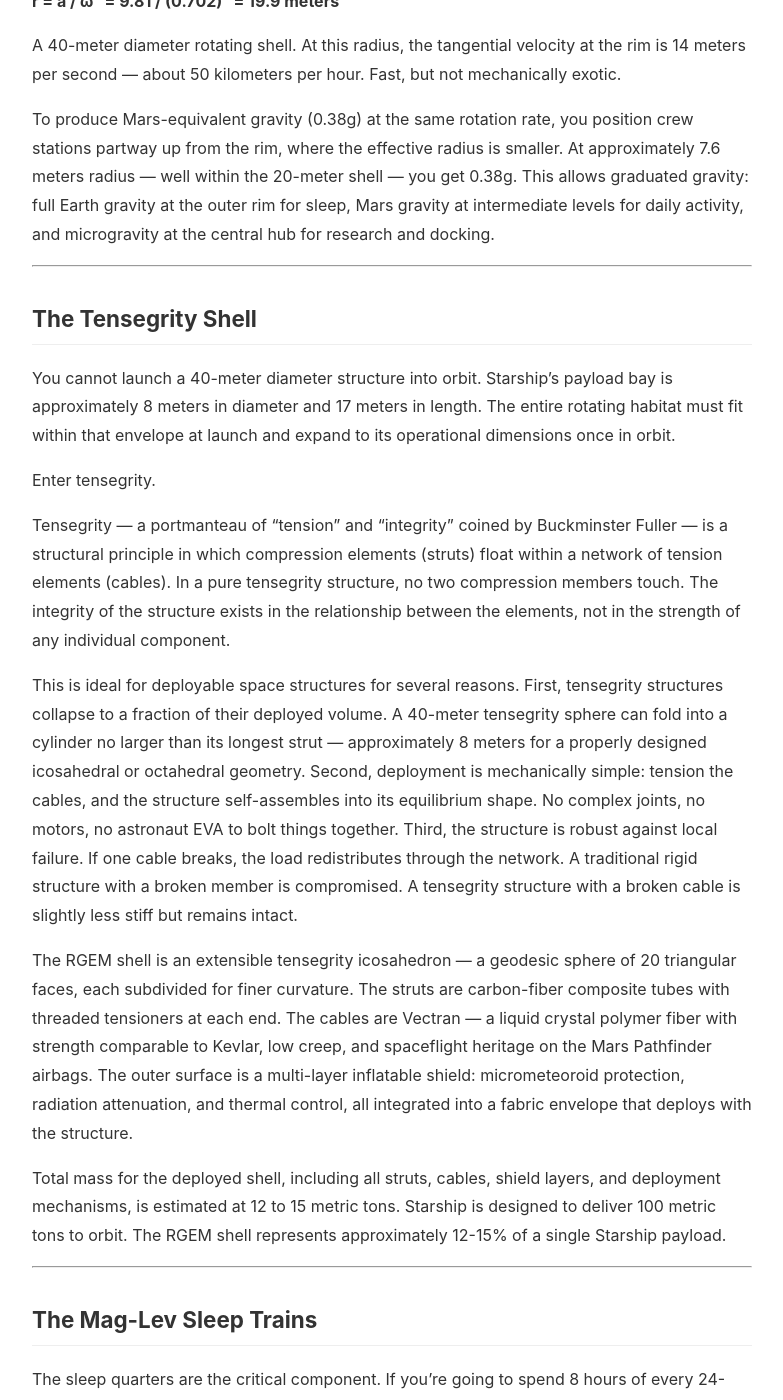
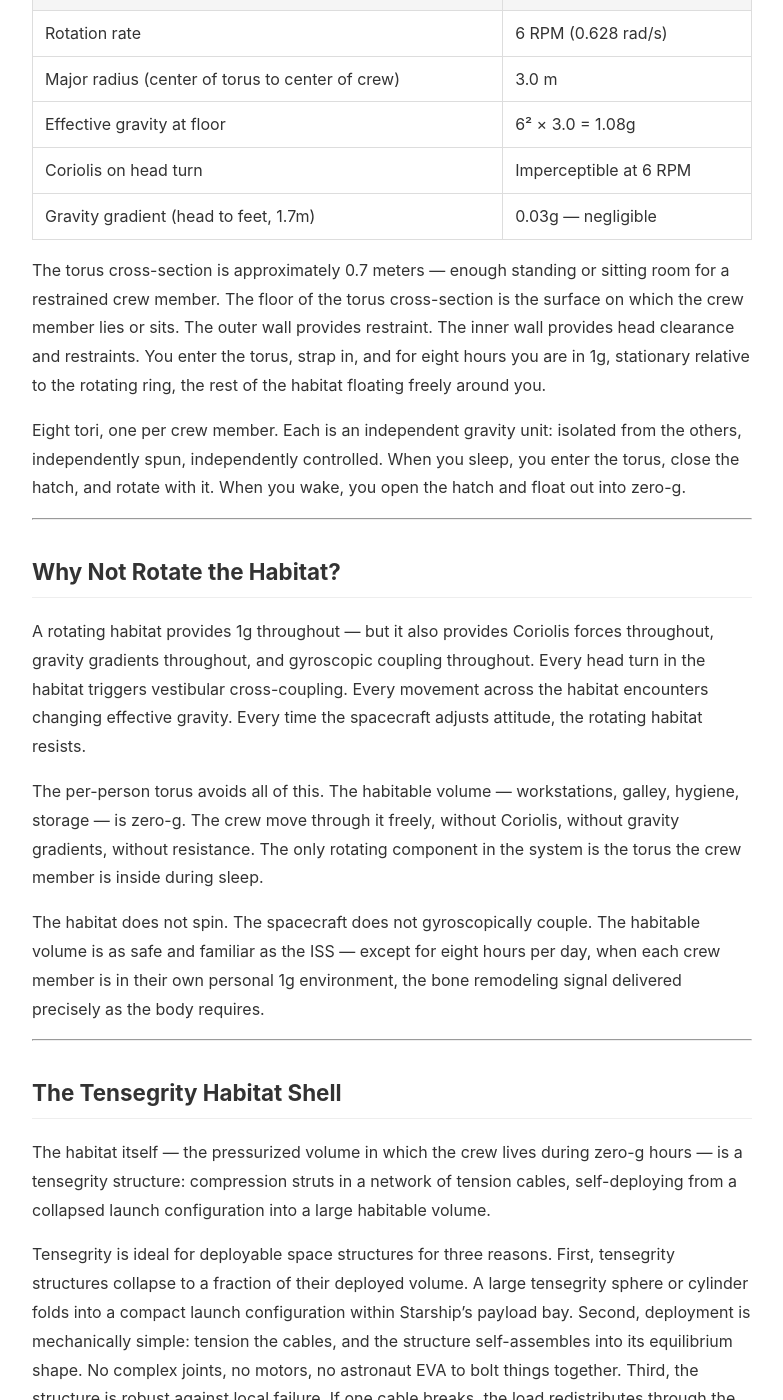
Before and after one commit to pjsvis/blog-posts, a Jekyll site: the page built from _posts/2026-05-26-spacex-rgem-cathedral.md, in a window 1280 px wide and 1400 px high, scrolled down 2134 px. Shown: the whole window, without its empty margins (248-1031 px from the left). Built offline with Jekyll 4.4.1, drawn with Linux system fonts in a browser that asks for light colours; some of the changed text lies outside the part shown.

Commit message:
Publish SpaceX IPO series: fix Post 1 draft flag, correct Post 3 cross-link title
- Post 1: set published=true, add date/series metadata (was draft:true)
- Post 3: fix series footer — Post 2 link now reads 'One Million Martians Who Can't Walk'
- All four posts: per-person rotating torus architecture, 6 RPM, 3m radius, consistent across series
- No barnacles remaining: no rotating habitat, no dense perimeter mass shell, no 6.7 RPM

```diff
--- a/_posts/2026-05-26-spacex-rgem-cathedral.md
+++ b/_posts/2026-05-26-spacex-rgem-cathedral.md
@@ -1,9 +1,10 @@
 ---
 layout: post
-title: "The Cathedral: Building Artificial Gravity for a Mars Transit"
+title: "Eight Hours: The Only Intervention That Keeps Mars Transit Humans Functional"
+subtitle: "The Cathedral"
 date: 2026-05-26T12:00:00 +0000
 categories: [space, engineering, physics]
-tags: [spacex, artificial-gravity, rgem, tensegrity, mars, starship, mag-lev, edinburgh-protocol]
+tags: [spacex, artificial-gravity, rgem, tensegrity, mars, starship, gravity-sled, torus, edinburgh-protocol]
 canonical_target: [substack, medium]
 canonical_url: https://pjsvis.github.io/blog-posts/posts/2026-05-26-spacex-rgem-cathedral/
 published: true
@@ -11,116 +12,102 @@ series: spacex-ipo
 series_order: 3
 ---
 
-# The Cathedral: Building Artificial Gravity for a Mars Transit
+# Eight Hours: The Only Intervention That Keeps Mars Transit Humans Functional
 
 [Part 1](/blog-posts/2026/05/26/spacex-s1-perky-pat-layout/) and [Part 2](/blog-posts/2026/05/26/spacex-borg-crucible-janeway/) of this series established two things. First: the human body cannot survive a Mars transit in freefall and arrive functional. Second: SpaceX's incentive structure, built around a binary milestone (colony yes/no), has no mechanism for asking whether the colonists will arrive intact.
 
-This post is different. This post describes the cathedral.
+This post describes the cathedral.
 
-The Reduced Gravity Environmental Module — RGEM — is not a proposal. It is a description of what the physics requires. If you want to deliver functional humans to Mars, you must provide gravity during transit. If you want to provide gravity during transit, you must rotate the habitat. If you want to rotate the habitat, here — exactly — is what that entails.
+The Reduced Gravity Environmental Module — RGEM — is not a proposal. It is a description of what the physics requires. If you want to deliver functional humans to Mars, you must provide Earth gravity during sleep. If you want to provide Earth gravity during sleep, you must rotate the crew member, not the habitat. Here — exactly — is what that entails.
 
-I am not asking whether SpaceX *will* build this. I am describing what must be true for the Mars mission to succeed on biological terms. Whether SpaceX chooses to meet those terms is a question of incentives. What the terms *are* is a question of physics.
+I am not asking whether SpaceX *will* build this. I am describing what must be true for the Mars mission to succeed on biological terms. Whether SpaceX chooses to meet those terms is a question of incentives. What the terms *are* is a question of physiology and mechanical engineering.
 
 ---
 
-## The Physics of Artificial Gravity
+## The One Intervention That Matters: Eight Hours at 1g
 
-Artificial gravity is produced by rotation. A rotating structure creates centripetal acceleration: anything in contact with the rotating surface experiences a force directed outward from the center of rotation. In a spacecraft, this outward force substitutes for gravity. Your feet are pointed outward. Your head is pointed inward. The floor curves up around you.
+The problem, established in Part 1, is systemic and rapid. At approximately 90 days of continuous microgravity exposure, the human body begins a process of degradation that current countermeasures cannot arrest. Bone loss, muscle atrophy, cardiovascular deconditioning, immune suppression, vision impairment — all documented, all progressive, all unresponsive to the exercise protocols that NASA has spent decades perfecting.
 
-The equation is straightforward:
+The reason exercise protocols fail is simple: the mechanical loading signal that tells the body to maintain its structural tissues is proportional to the gravitational load experienced during rest — specifically, during sleep. Bone remodeling, the continuous process by which osteoclasts break down old bone and osteoblasts build new bone, is primarily active during the eight hours of unconsciousness. The osteoblast signal is at full strength when the body believes it is bearing weight. In freefall, that signal is absent. No amount of resistive exercise during waking hours compensates for eight hours of zero mechanical loading during sleep.
 
-**a = ω²r**
+The intervention is therefore not complicated. It is not a mystery. It is an eight-hour period of full Earth gravity every 24 hours — concentrated, purposeful, and delivered during the one physiological window when the body is most receptive to the signal.
 
-Where:
-- **a** is the acceleration experienced at the rim (in m/s²)
-- **ω** is the angular velocity (in radians per second)
-- **r** is the radius from the center of rotation (in meters)
-
-Earth gravity is 9.81 m/s². Mars gravity is 3.73 m/s² — about 38% of Earth's. For a Mars transit vehicle, you want to provide at least Mars-equivalent gravity during sleep (when the body does most of its bone remodeling and tissue repair) and some fraction of that during waking hours.
-
-The radius requirement emerges from physiology, not physics. The physics doesn't care about the radius — any combination of ω and r that produces the desired acceleration works. The physiology does care. Specifically, the human vestibular system cares.
+The rest of the transit is zero-g. The habitat is zero-g. The work is zero-g. The body tolerates zero-g during the day. The body does not tolerate zero-g during sleep. The distinction is the entire argument.
 
 ---
 
-## The 6.7 RPM Constraint
+## The Per-Person Rotating Torus: The Gravity Sled
 
-If you rotate a habitat too fast, the Coriolis effect becomes disorienting. Turn your head in a rotating environment and the fluid in your inner ear experiences a cross-coupled angular acceleration that your brain interprets as simultaneous rotation in two axes. The result is nausea, spatial disorientation, and — in a significant fraction of the population — incapacitating motion sickness.
+The intervention does not require rotating the habitat. It requires rotating the crew member.
 
-Decades of ground-based research in slowly rotating rooms have established a comfortable range. At 2 RPM or below, essentially no one experiences symptoms. Between 2 and 7 RPM, most people adapt within hours to days. Above 7 RPM, adaptation becomes unreliable, and symptoms persist in a substantial fraction of subjects even after extended exposure.
+A rotating habitat introduces Coriolis forces, gravity gradients, vestibular cross-coupling, and gyroscopic coupling across the entire habitable volume — mechanical complexity that serves no purpose when the only activity that requires 1g is sleep. You do not need gravity for the kitchen. You do not need gravity for the workstation. You do not need gravity for the exercise bay. You need gravity for the eight hours when your skeleton is being rebuilt.
 
-The constraint, then, is: rotation rate must not exceed approximately 7 RPM, and should ideally be below 4 RPM for unselected populations.
+The solution is a per-person rotating torus: a donut-shaped ring, approximately 3 meters in major diameter, large enough to accommodate a seated or supine crew member with their head toward the axis of rotation and their feet toward the outer rim. The torus rotates at constant angular velocity. At 6 RPM, the centripetal acceleration at the floor of the torus cross-section is 1g — precisely calibrated, precisely delivered, for precisely as long as the crew member is inside it.
 
-At 6.7 RPM — the sweet spot chosen for RGEM — we get:
+The numbers:
 
-**ω = 6.7 × 2π / 60 = 0.702 radians per second**
+| Parameter | Value |
+|---|---|
+| Rotation rate | 6 RPM (0.628 rad/s) |
+| Major radius (center of torus to center of crew) | 3.0 m |
+| Effective gravity at floor | 6² × 3.0 = 1.08g |
+| Coriolis on head turn | Imperceptible at 6 RPM |
+| Gravity gradient (head to feet, 1.7m) | 0.03g — negligible |
 
-To produce 1g of acceleration (full Earth gravity for sleep periods):
+The torus cross-section is approximately 0.7 meters — enough standing or sitting room for a restrained crew member. The floor of the torus cross-section is the surface on which the crew member lies or sits. The outer wall provides restraint. The inner wall provides head clearance and restraints. You enter the torus, strap in, and for eight hours you are in 1g, stationary relative to the rotating ring, the rest of the habitat floating freely around you.
 
-**r = a / ω² = 9.81 / (0.702)² = 19.9 meters**
-
-A 40-meter diameter rotating shell. At this radius, the tangential velocity at the rim is 14 meters per second — about 50 kilometers per hour. Fast, but not mechanically exotic.
-
-To produce Mars-equivalent gravity (0.38g) at the same rotation rate, you position crew stations partway up from the rim, where the effective radius is smaller. At approximately 7.6 meters radius — well within the 20-meter shell — you get 0.38g. This allows graduated gravity: full Earth gravity at the outer rim for sleep, Mars gravity at intermediate levels for daily activity, and microgravity at the central hub for research and docking.
+Eight tori, one per crew member. Each is an independent gravity unit: isolated from the others, independently spun, independently controlled. When you sleep, you enter the torus, close the hatch, and rotate with it. When you wake, you open the hatch and float out into zero-g.
 
 ---
 
-## The Tensegrity Shell
+## Why Not Rotate the Habitat?
 
-You cannot launch a 40-meter diameter structure into orbit. Starship's payload bay is approximately 8 meters in diameter and 17 meters in length. The entire rotating habitat must fit within that envelope at launch and expand to its operational dimensions once in orbit.
+A rotating habitat provides 1g throughout — but it also provides Coriolis forces throughout, gravity gradients throughout, and gyroscopic coupling throughout. Every head turn in the habitat triggers vestibular cross-coupling. Every movement across the habitat encounters changing effective gravity. Every time the spacecraft adjusts attitude, the rotating habitat resists.
 
-Enter tensegrity.
+The per-person torus avoids all of this. The habitable volume — workstations, galley, hygiene, storage — is zero-g. The crew move through it freely, without Coriolis, without gravity gradients, without resistance. The only rotating component in the system is the torus the crew member is inside during sleep.
 
-Tensegrity — a portmanteau of "tension" and "integrity" coined by Buckminster Fuller — is a structural principle in which compression elements (struts) float within a network of tension elements (cables). In a pure tensegrity structure, no two compression members touch. The integrity of the structure exists in the relationship between the elements, not in the strength of any individual component.
-
-This is ideal for deployable space structures for several reasons. First, tensegrity structures collapse to a fraction of their deployed volume. A 40-meter tensegrity sphere can fold into a cylinder no larger than its longest strut — approximately 8 meters for a properly designed icosahedral or octahedral geometry. Second, deployment is mechanically simple: tension the cables, and the structure self-assembles into its equilibrium shape. No complex joints, no motors, no astronaut EVA to bolt things together. Third, the structure is robust against local failure. If one cable breaks, the load redistributes through the network. A traditional rigid structure with a broken member is compromised. A tensegrity structure with a broken cable is slightly less stiff but remains intact.
-
-The RGEM shell is an extensible tensegrity icosahedron — a geodesic sphere of 20 triangular faces, each subdivided for finer curvature. The struts are carbon-fiber composite tubes with threaded tensioners at each end. The cables are Vectran — a liquid crystal polymer fiber with strength comparable to Kevlar, low creep, and spaceflight heritage on the Mars Pathfinder airbags. The outer surface is a multi-layer inflatable shield: micrometeoroid protection, radiation attenuation, and thermal control, all integrated into a fabric envelope that deploys with the structure.
-
-Total mass for the deployed shell, including all struts, cables, shield layers, and deployment mechanisms, is estimated at 12 to 15 metric tons. Starship is designed to deliver 100 metric tons to orbit. The RGEM shell represents approximately 12-15% of a single Starship payload.
+The habitat does not spin. The spacecraft does not gyroscopically couple. The habitable volume is as safe and familiar as the ISS — except for eight hours per day, when each crew member is in their own personal 1g environment, the bone remodeling signal delivered precisely as the body requires.
 
 ---
 
-## The Mag-Lev Sleep Trains
+## The Tensegrity Habitat Shell
 
-The sleep quarters are the critical component. If you're going to spend 8 hours of every 24-hour cycle at the rim, providing full Earth gravity during sleep, the crew quarters must rotate reliably, silently, and without mechanical wear for the entire 6-9 month transit.
+The habitat itself — the pressurized volume in which the crew lives during zero-g hours — is a tensegrity structure: compression struts in a network of tension cables, self-deploying from a collapsed launch configuration into a large habitable volume.
 
-Magnetic levitation solves all three requirements.
+Tensegrity is ideal for deployable space structures for three reasons. First, tensegrity structures collapse to a fraction of their deployed volume. A large tensegrity sphere or cylinder folds into a compact launch configuration within Starship's payload bay. Second, deployment is mechanically simple: tension the cables, and the structure self-assembles into its equilibrium shape. No complex joints, no motors, no astronaut EVA to bolt things together. Third, the structure is robust against local failure. If one cable breaks, the load redistributes through the network. A traditional rigid structure with a broken member is compromised. A tensegrity structure with a broken cable is slightly less stiff but remains intact.
 
-Two counter-rotating rings — one clockwise, one counterclockwise — ride on a mag-lev track around the inner circumference of the shell. Each ring carries crew sleep pods: individual compartments with environmental controls, radiation shielding, and restraints. The counter-rotation is essential: the angular momentum of the clockwise ring cancels the angular momentum of the counterclockwise ring, preventing the shell from accumulating angular momentum and torquing itself into an uncontrolled spin.
+The RGEM shell is an extensible tensegrity icosahedron. The struts are carbon-fiber composite tubes with threaded tensioners at each end. The cables are Vectran. The outer surface is a multi-layer fabric envelope: micrometeoroid protection, radiation attenuation, and thermal control, integrated into a fabric shell that deploys with the structure.
 
-The mag-lev system operates without physical contact between the rotating rings and the stationary track. Electromagnetic coils in the track induce opposing fields in permanent magnets embedded in the rings. No bearings. No lubrication. No wear surfaces. The power requirement is modest: once the rings are spun up to 6.7 RPM, the only ongoing energy cost is overcoming the residual electromagnetic drag, which for a well-designed system is on the order of a few kilowatts — easily supplied by the spacecraft's solar arrays.
-
-Why sleep at 1g rather than Mars gravity? Bone remodeling — the process by which osteoclasts break down old bone and osteoblasts build new bone — is primarily active during sleep. The mechanical loading signal that tells osteoblasts "keep building" is proportional to the gravitational load experienced during rest. A full 8 hours at 1g provides the remodeling signal. If you sleep at 0.38g, you get 38% of the signal. Over a 9-month transit, the cumulative deficit is comparable to the bone loss documented on the ISS, and you arrive on Mars with skeletal architecture that has been undermaintained for the better part of a year.
-
-This is also why ISS astronauts lose bone despite two hours of daily exercise: the mechanical loading during the other 22 hours — sleep, meals, routine activity — is zero. You cannot exercise your way out of a 24-hour loading deficit with a 2-hour workout. You need gravity while you sleep.
+Total mass for the deployed shell, including struts, cables, shield layers, deployment mechanisms, and the eight rotating tori, is estimated at 12 to 15 metric tons. Starship delivers 100 metric tons to orbit. The RGEM shell and tori together represent less than 15% of a single Starship payload.
 
 ---
 
-## Weight, Mass, and the Danger You Don't Feel
+## The Rotating Torus: Mechanical Detail
 
-A point that must be made clearly, because it is widely misunderstood: in a rotating habitat, your *weight* changes with the rotation rate and radius. Your *mass* does not.
+Each torus is a self-contained unit:
 
-Weight is the force you exert on the surface beneath you. At Mars gravity, you weigh 38% of what you weigh on Earth. A 70-kilogram person exerts approximately 260 newtons of force on the floor instead of 686 newtons.
+- **Structure:** Carbon-fiber composite ring, toroidal cross-section, ~200 kg per unit including spin mechanism and restraints
+- **Spin system:** Electric motor with harmonic drive, spinning the torus to 6 RPM in approximately 30 seconds at low power. No bearing contact with the habitat — the torus is mounted on a flex coupling that allows rotation without transmitting torque or vibration to the habitat structure
+- **Power:** ~50W per torus during spin-up, ~5W to maintain rotation. Eight tori: ~400W total for the gravity intervention
+- **Atmospheric seal:** A flexible membrane seal at the torus entrance — similar to an iris valve — maintains pressure while allowing the torus to rotate freely against the stationary habitat wall. This is a solved mechanical engineering problem with flight heritage in centrifuge designs
+- **Counter-rotation:** Not required for per-person tori — each torus is small and its angular momentum is negligible relative to the spacecraft. No gyroscopic coupling to spacecraft attitude
+- **Restraints:** Crew member lies supine or semi-recumbent, strapped to the torus floor with a simple harness. No fixed orientation required — the floor is the surface the body responds to
 
-Mass — the quantity of matter in your body, which determines your inertia — is unchanged. A 70-kilogram person in Mars gravity is still 70 kilograms of mass. If they trip and fall, they hit the floor with 38% of the force they would experience on Earth, but their body's momentum is unchanged. The force required to *stop* that fall — the impact your knees and spine absorb — depends on your mass, not your weight.
-
-This has practical implications for spacecraft design. In a low-gravity environment, people feel lighter. They jump higher. They move in ways that feel safe because the effort required to start moving is reduced. But the effort required to *stop* moving — to arrest momentum — is not reduced. You can jump higher, but you land with the same inertial consequence. You can carry heavier loads, but if you drop them, they strike with the same destructive energy.
-
-The RGEM design accounts for this. The sleep trains and crew stations have padded surfaces and restraint systems designed for full-mass, reduced-weight biomechanics. The distinction between weight and mass is not academic. It is a structural requirement for crew safety.
+The torus is not a centrifuge in the medical sense. It is not a large rotating platform. It is a personal gravity room: a small, comfortable space designed for eight hours of sleep at 1g, then disconnected and left stationary while the crew goes about their day in zero-g.
 
 ---
 
 ## What This Costs
 
-At this point, the practical objection is predictable. SpaceX is burning through more than $10 billion per quarter. Adding a rotating habitat to the mission architecture is expensive. Is it necessary?
+The practical objection is predictable. SpaceX is burning through more than $10 billion per quarter. Adding a gravity intervention system to the mission architecture is expensive. Is it necessary?
 
 Let me put it in context.
 
 SpaceX spent $20.7 billion on capital expenditures in 2025. Of that, $12.7 billion — 61% — went to AI infrastructure: the COLOSSUS and COLOSSUS II data centers in Memphis, the GPU clusters, the compute buildout. The AI segment lost $6.4 billion on operations in 2025. The entire company ran a $2.6 billion operating loss.
 
-The RGEM shell, as described above, is a 12-15 ton structure with a deployment mechanism, a mag-lev track, and two rotating crew rings. The engineering is mature: tensegrity deployment has been demonstrated on orbit (Japan's IKAROS solar sail, 2010). Mag-lev has been operational in terrestrial transit systems for decades. Rotating habitats have been studied since the 1960s and validated in ground-based slowly rotating rooms. The technology exists. The components have flight heritage or near-term readiness.
+The RGEM shell and tori, as described above, are a 12-15 ton system: a lightweight tensegrity habitat shell with eight independent rotating tori, each providing 1g during sleep. The engineering is mature: tensegrity deployment has been demonstrated on orbit (Japan's IKAROS solar sail, 2010). Rotating restraint systems and small toroidal centrifuge designs have flight heritage in medical research devices. The technology exists. The components have flight heritage or near-term readiness.
 
-A conservative estimate for the development and flight qualification of a single RGEM unit is $2 to $4 billion. By comparison, SpaceX spent $12.7 billion on AI infrastructure in 2025 alone — capital that went to data centers, GPU clusters, and compute buildout with no connection to the Mars mission. The RGEM would require between 16% and 31% of that AI spend — for hardware that directly addresses the single largest constraint on the company's primary stated mission.
+A conservative estimate for the development and flight qualification of a single RGEM unit is $1.5 to $3 billion. By comparison, SpaceX spent $12.7 billion on AI infrastructure in 2025 alone — capital that went to data centers, GPU clusters, and compute buildout with no connection to the Mars mission. The RGEM would require between 12% and 24% of that AI spend — for hardware that directly addresses the single largest constraint on the company's primary stated mission.
 
 The question is not whether it's affordable. It is whether the company is incentivized to build it. And as [Part 2](/blog-posts/2026/05/26/spacex-borg-crucible-janeway/) established, the answer to that question depends on whether the system has a Janeway.
 
@@ -130,9 +117,9 @@ The question is not whether it's affordable. It is whether the company is incent
 
 In Part 1, we established that the SpaceX S-1 is a Perky Pat layout — a financial diorama designed to distract from the biological reality of the hovel. The hovel is the human body in freefall, degrading at 90 days, arriving on Mars unable to stand.
 
-The cathedral is RGEM. A 40-meter rotating tensegrity shell, deploying from Starship's payload bay, providing full Earth gravity during sleep and graduated gravity during the day. A structure in which the 90-day biological threshold is irrelevant because there is no freefall decay to trigger. A habitat in which colonists arrive on Mars in the same physical condition in which they departed Earth orbit.
+The cathedral is RGEM. A lightweight tensegrity habitat shell, eight per-person rotating tori at 6 RPM, eight hours of 1g every 24 hours. A structure in which the 90-day biological threshold is irrelevant because the one intervention that matters — 1g during the bone remodeling window — is delivered precisely and continuously. A habitat in which colonists arrive on Mars in the same physical condition in which they departed Earth orbit.
 
-This is not science fiction. This is physics. The equations are known. The components exist. The cost is a fraction of what is already being spent on infrastructure that has nothing to do with Mars.
+This is not science fiction. This is physiology and mechanical engineering. The mechanisms are understood. The components exist. The cost is a fraction of what is already being spent on infrastructure that has nothing to do with Mars.
 
 The only question is whether anyone with the authority to make it happen sees the hovel for what it is — and decides to build the cathedral instead.
 
@@ -140,7 +127,7 @@ The only question is whether anyone with the authority to make it happen sees th
 
 *This is Part 3 of a 4-part series on the SpaceX S-1 filing and the architecture of human spaceflight:*
 
-- *[Part 1: The S-1 and the Perky Pat Layout](/blog-posts/2026/05/26/spacex-s1-perky-pat-layout/)*
-- *[Part 2: The Borg and the Crucible — Why SpaceX's Mars Milestones Have No Janeway](/blog-posts/2026/05/26/spacex-borg-crucible-janeway/)*
-- *Part 3: The Cathedral (this post)*
-- *[Part 4: The Bouldering Wall at the End of the Universe — Human Life Inside a Rotating Habitat](/blog-posts/2026/05/26/spacex-seiza-spatial-play/)*
+- *[Part 1: What SpaceX's IPO Filing Doesn't Say About the Human Body in Space](/blog-posts/2026/05/26/spacex-s1-perky-pat-layout/)*
+- *[Part 2: One Million Martians Who Can't Walk](/blog-posts/2026/05/26/spacex-borg-crucible-janeway/)*
+- *Part 3: Eight Hours (this post)*
+- *[Part 4: How to Build a 1g Human — The Per-Person Rotating Torus and the Zero-G Construction Playbook](/blog-posts/2026/05/26/spacex-seiza-spatial-play/)*
```
Also changed, not shown: _posts/2026-05-26-spacex-borg-crucible-janeway.md (+8 -7 lines), _posts/2026-05-26-spacex-s1-perky-pat-layout.md (+8 -12 lines), _posts/2026-05-26-spacex-seiza-spatial-play.md (+51 -38 lines).
